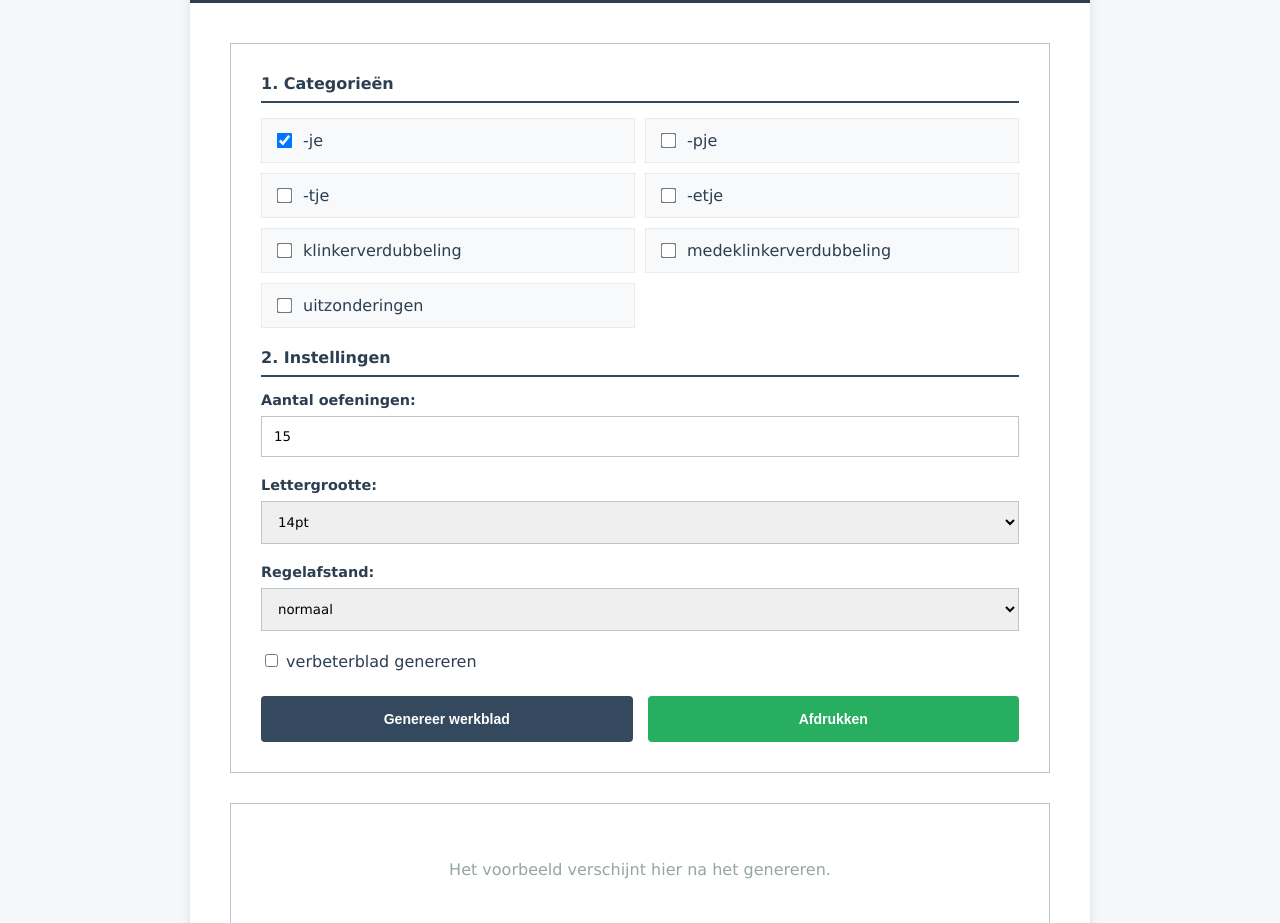
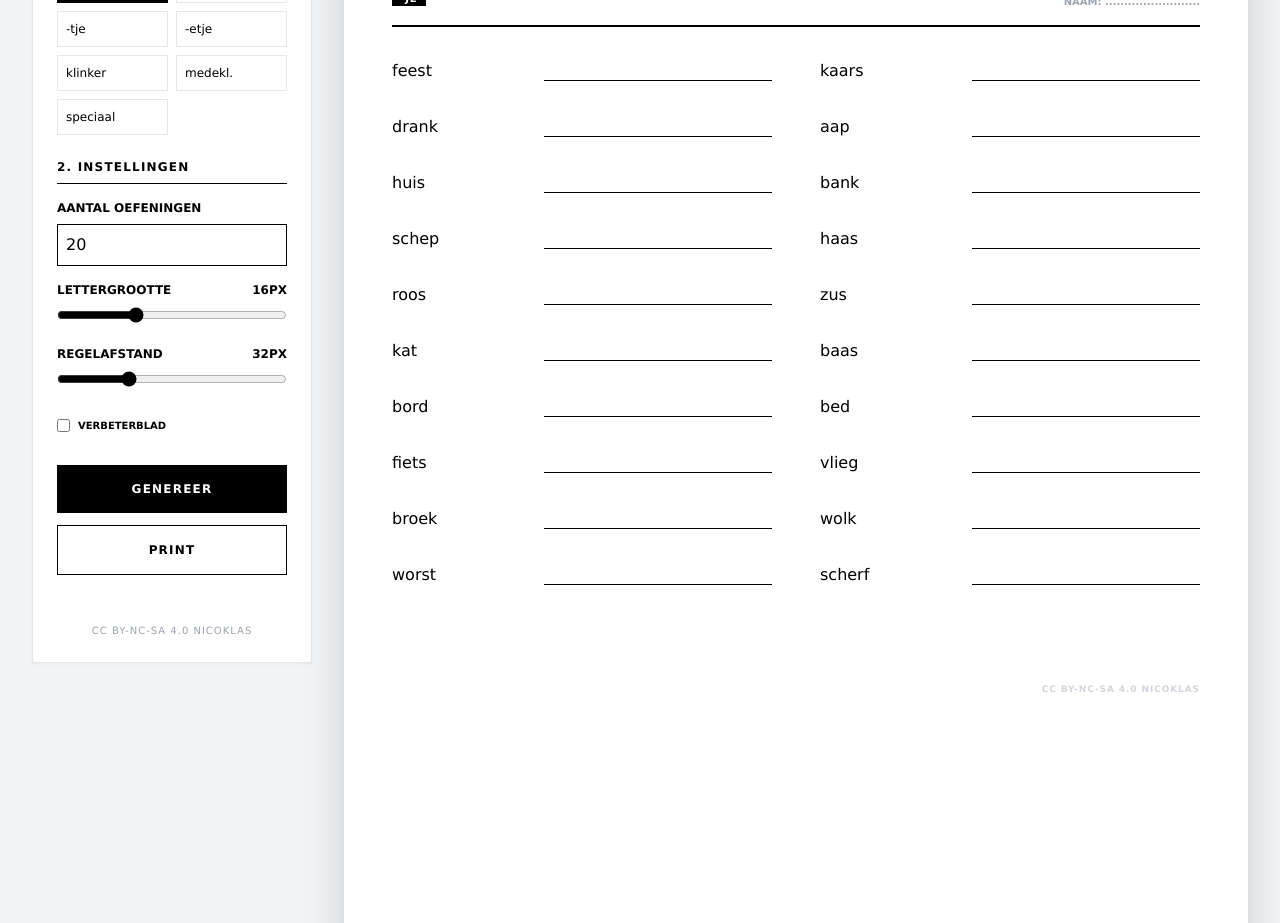
Before and after one commit to nicoklas123/verkleinwoorden-werkbladgenerator, a plain HTML site: page index.html in a window 1280 px wide. Shown: the part 131-1054 px from the top of the page. Drawn offline with nearby package versions, Linux system fonts and the light colour scheme; a web font is replaced by a local one.

Commit message:
Refactor index.html for improved layout and functionality
Updated the title and improved layout with Tailwind CSS classes. Enhanced functionality for generating worksheets and printing.

```diff
--- a/index.html
+++ b/index.html
@@ -3,107 +3,169 @@
 <head>
     <meta charset="UTF-8">
     <meta name="viewport" content="width=device-width, initial-scale=1.0">
-    <title>Verkleinwoorden: werkbladgenerator</title>
+    <title>NicoKlas | Verkleinwoorden Generator</title>
+    <script src="https://cdn.tailwindcss.com"></script>
     <style>
-        body { font-family: Verdana, Arial, sans-serif; margin: 0; padding: 0; background: #f5f7fa; color: #2c3e50; }
-        .container { max-width: 900px; margin: 0 auto; background: white; min-height: 100vh; box-shadow: 0 0 10px rgba(0,0,0,0.1); }
-        .header { background: #34495e; color: white; padding: 25px; text-align: center; border-bottom: 3px solid #2c3e50; }
-        .content { padding: 40px; }
-        .settings-panel { background: #ffffff; padding: 30px; border: 1px solid #bdc3c7; margin-bottom: 30px; }
-        .section-title { font-weight: bold; border-bottom: 2px solid #34495e; margin-bottom: 15px; padding-bottom: 8px; }
+        @import url('https://fonts.cdnfonts.com/css/verdana');
 
-        .checkbox-grid { display: grid; grid-template-columns: 1fr 1fr; gap: 10px; margin-bottom: 20px; }
-        .checkbox-item { display: flex; align-items: center; background: #f8f9fa; padding: 12px; border: 1px solid #e9ecef; cursor: pointer; text-transform: lowercase; }
-        .checkbox-item input { margin-right: 12px; transform: scale(1.2); }
+        :root {
+            --dynamic-spacing: 32px;
+            --dynamic-font-size: 16px;
+        }
 
-        .form-group { margin-bottom: 20px; }
-        .form-group label { display: block; font-weight: bold; margin-bottom: 8px; font-size: 0.9em; }
-        .form-group input, .form-group select { width: 100%; padding: 12px; border: 1px solid #bdc3c7; box-sizing: border-box; font-family: Verdana; }
+        body { font-family: 'Verdana', sans-serif; background-color: #f3f4f6; }
 
-        .button-group { display: flex; gap: 15px; margin-top: 25px; }
-        .btn { flex: 1; padding: 15px; border: none; font-weight: bold; cursor: pointer; color: white; font-size: 14px; border-radius: 4px; transition: 0.2s; }
-        .btn-gen { background: #34495e; }
-        .btn-print { background: #27ae60; }
-        .btn:hover { opacity: 0.9; }
+        .strak-input {
+            border: 1px solid #000;
+            border-radius: 0;
+            padding: 0.5rem;
+            font-family: 'Verdana', sans-serif;
+            width: 100%;
+        }
 
-        .worksheet-preview { border: 1px solid #bdc3c7; padding: 40px; background: white; min-height: 300px; }
-        .ws-header-meta { display: flex; gap: 40px; margin-bottom: 10px; font-weight: normal; justify-content: flex-start; }
-        .ws-title { text-align: center; margin-bottom: 30px; font-size: 1.8em; }
-        .ws-row { display: flex; align-items: center; }
-        .ws-num { min-width: 55px; font-weight: bold; }
-        .ws-word { min-width: 160px; }
-        .ws-arrow { width: 50px; color: #7f8c8d; text-align: center; }
-        .ws-line { flex-grow: 1; border-bottom: 1px solid #000; height: 22px; }
-        .ws-footer { margin-top: 40px; text-align: center; font-size: 10px; color: #95a5a6; }
+        .cat-checkbox { display: none; }
+
+        .cat-label {
+            display: block;
+            border: 1px solid #e5e7eb;
+            padding: 0.5rem;
+            font-size: 0.75rem;
+            text-transform: lowercase;
+            cursor: pointer;
+            transition: all 0.2s;
+        }
+
+        .cat-checkbox:checked + .cat-label {
+            background-color: #000;
+            color: #fff;
+            border-color: #000;
+        }
+
+        .woord-blok {
+            break-inside: avoid;
+            display: flex;
+            align-items: center;
+            justify-content: flex-start;
+            margin-bottom: var(--dynamic-spacing) !important;
+        }
+
+        .ws-word-container {
+            width: 40%;
+            flex-shrink: 0;
+        }
+
+        .ws-line {
+            width: 60%;
+            border-bottom: 1px solid #000;
+            height: 1.2em;
+        }
+
+        #preview-list {
+            font-size: var(--dynamic-font-size);
+            display: grid;
+            grid-template-columns: repeat(2, 1fr);
+            column-gap: 3rem;
+            align-content: start; /* Zorgt dat woorden niet verticaal uitrekken */
+        }
+
+        .page-footer {
+            text-align: right;
+            padding-top: 2rem;
+            font-size: 9px;
+            color: #d1d5db;
+            font-weight: bold;
+            text-transform: uppercase;
+            letter-spacing: 0.1em;
+            width: 100%;
+            margin-top: 2rem; /* Altijd een beetje afstand van de laatste oefening */
+        }
 
         @media print {
-            .settings-panel, .header { display: none !important; }
-            .container { box-shadow: none; width: 100%; max-width: none; }
-            .worksheet-preview { border: none; padding: 0; }
+            .no-print { display: none !important; }
+            body { background: white !important; padding: 0 !important; }
+            .container { max-width: 100% !important; width: 100% !important; margin: 0 !important; }
+            #werkblad-container { box-shadow: none !important; padding: 0 !important; margin: 0 !important; }
+            .paper { border: none !important; box-shadow: none !important; width: 100% !important; padding: 0 !important; }
+            .page-container {
+                padding: 10mm;
+                display: block;
+                min-height: auto !important; /* Voorkomt trekken aan de content */
+            }
+            .page-break { page-break-before: always; }
+            #preview-list {
+                display: grid !important;
+                grid-template-columns: repeat(2, 1fr) !important;
+                align-content: start !important;
+            }
         }
     </style>
 </head>
-<body>
+<body class="p-0 md:p-8">
 
-<div class="container">
-    <div class="header"><h1>📝 Verkleinwoorden: werkbladgenerator</h1></div>
-    <div class="content">
-        <div class="settings-panel">
-            <div class="section-title">1. Categorieën</div>
-            <div class="checkbox-grid">
-                <label class="checkbox-item"><input type="checkbox" class="cat-check" value="je" checked> -je</label>
-                <label class="checkbox-item"><input type="checkbox" class="cat-check" value="pje"> -pje</label>
-                <label class="checkbox-item"><input type="checkbox" class="cat-check" value="tje"> -tje</label>
-                <label class="checkbox-item"><input type="checkbox" class="cat-check" value="etje"> -etje</label>
-                <label class="checkbox-item"><input type="checkbox" class="cat-check" value="klinker"> klinkerverdubbeling</label>
-                <label class="checkbox-item"><input type="checkbox" class="cat-check" value="medeklinker"> medeklinkerverdubbeling</label>
-                <label class="checkbox-item"><input type="checkbox" class="cat-check" value="uitzondering"> uitzonderingen</label>
+<div class="max-w-7xl mx-auto container">
+    <div class="grid grid-cols-1 md:grid-cols-4 gap-8">
+
+        <aside class="no-print space-y-8 order-2 md:order-1">
+            <div class="bg-white p-6 border border-gray-200 shadow-sm">
+                <h2 class="text-xs font-bold uppercase mb-4 text-black tracking-widest border-b border-black pb-2">1. Categorieën</h2>
+                <div class="grid grid-cols-2 gap-2 mb-6">
+                    <label><input type="checkbox" class="cat-check cat-checkbox" value="je" checked><span class="cat-label">-je</span></label>
+                    <label><input type="checkbox" class="cat-check cat-checkbox" value="pje"><span class="cat-label">-pje</span></label>
+                    <label><input type="checkbox" class="cat-check cat-checkbox" value="tje"><span class="cat-label">-tje</span></label>
+                    <label><input type="checkbox" class="cat-check cat-checkbox" value="etje"><span class="cat-label">-etje</span></label>
+                    <label><input type="checkbox" class="cat-check cat-checkbox" value="klinker"><span class="cat-label">klinker</span></label>
+                    <label><input type="checkbox" class="cat-check cat-checkbox" value="medeklinker"><span class="cat-label">medekl.</span></label>
+                    <label><input type="checkbox" class="cat-check cat-checkbox" value="uitzondering" class="col-span-2"><span class="cat-label">speciaal</span></label>
+                </div>
+
+                <h2 class="text-xs font-bold uppercase mb-4 text-black tracking-widest border-b border-black pb-2">2. Instellingen</h2>
+
+                <div class="space-y-4">
+                    <div>
+                        <label class="text-xs font-bold uppercase mb-2 block text-black">Aantal oefeningen</label>
+                        <input type="number" id="num-ex" value="20" min="1" max="100" class="strak-input">
+                    </div>
+                    <div>
+                        <label class="text-xs font-bold uppercase mb-2 block text-black flex justify-between">
+                            Lettergrootte <span id="val-f-size">16px</span>
+                        </label>
+                        <input type="range" id="f-size" min="12" max="24" value="16" class="w-full accent-black">
+                    </div>
+                    <div>
+                        <label class="text-xs font-bold uppercase mb-2 block text-black flex justify-between">
+                            Regelafstand <span id="val-spacing">32px</span>
+                        </label>
+                        <input type="range" id="line-space" min="20" max="60" value="32" class="w-full accent-black">
+                    </div>
+                    <label class="flex items-center gap-2 cursor-pointer pt-2">
+                        <input type="checkbox" id="show-ans" class="accent-black">
+                        <span class="text-[10px] font-bold uppercase">Verbeterblad</span>
+                    </label>
+                </div>
+
+                <div class="flex flex-col gap-3 mt-8">
+                    <button onclick="buildWorksheet()" class="bg-black text-white text-xs font-bold uppercase tracking-widest py-4 hover:bg-gray-800 transition">Genereer</button>
+                    <button onclick="window.print()" class="border border-black text-black text-xs font-bold uppercase tracking-widest py-4 hover:bg-gray-50 transition">Print</button>
+                </div>
+
+                <div class="mt-12 text-[10px] text-gray-400 uppercase tracking-widest text-center">CC BY-NC-SA 4.0 NicoKlas</div>
             </div>
+        </aside>
 
-            <div class="section-title">2. Instellingen</div>
-            <div class="form-group">
-                <label>Aantal oefeningen:</label>
-                <input type="number" id="num-ex" value="15" min="1" max="100">
+        <main id="werkblad-container" class="md:col-span-3 order-1 md:order-2">
+            <div id="paper" class="bg-white shadow-2xl min-h-[29.7cm] p-4 md:p-12 paper">
+                <div id="ws-content">
+                    </div>
             </div>
-            <div class="form-group">
-                <label>Lettergrootte:</label>
-                <select id="f-size">
-                    <option value="12">12pt</option>
-                    <option value="14" selected>14pt</option>
-                    <option value="16">16pt</option>
-                    <option value="18">18pt</option>
-                </select>
-            </div>
-            <div class="form-group">
-                <label>Regelafstand:</label>
-                <select id="line-space">
-                    <option value="10">compact</option>
-                    <option value="20" selected>normaal</option>
-                    <option value="30">ruim</option>
-                    <option value="40">extra ruim</option>
-                </select>
-            </div>
-            <label style="cursor:pointer; display: block; margin-bottom: 10px;">
-                <input type="checkbox" id="show-ans"> verbeterblad genereren
-            </label>
-
-            <div class="button-group">
-                <button class="btn btn-gen" onclick="buildWorksheet()">Genereer werkblad</button>
-                <button class="btn btn-print" onclick="printWorksheet()">Afdrukken</button>
-            </div>
-        </div>
-
-        <div id="ws-display" class="worksheet-preview">
-            <p style="text-align:center; color:#95a5a6;">Het voorbeeld verschijnt hier na het genereren.</p>
-        </div>
+        </main>
     </div>
 </div>
 
 <script>
     const database = {
-        je: ['roos', 'bed', 'licht', 'fles', 'drank', 'plant', 'balk', 'huis', 'bord', 'kaars', 'kast', 'buis', 'laars', 'gerecht', 'scherf', 'vlieg', 'schelp', 'baas', 'haas', 'bos', 'hond', 'kat', 'brief', 'brood', 'beest', 'aap', 'tas', 'zak', 'broek', 'fiets', 'zus', 'bank', 'boekentas', 'schrift', 'vork', 'schep', 'wolk', 'markt', 'feest', 'worst', 'schat', 'muts'],
-        pje: ['raam', 'helm', 'boom', 'lichaam', 'naam', 'scherm', 'duim', 'arm', 'film', 'darm', 'geheim', 'worm', 'vorm', 'riem', 'probleem', 'bezem', 'bodem', 'bloem', 'kraam', 'pluim', 'stroom'],
-        tje: ['tuin', 'tafel', 'stoel', 'trui', 'zaal', 'eekhoorn', 'ijsbeer', 'veulen', 'vuur', 'kikker', 'schaar', 'vlinder', 'banaan', 'bijl', 'kooi', 'vijver', 'zetel', 'haai', 'keel', 'vrouw', 'ei', 'monster', 'toren', 'vinger', 'rij', 'lijn', 'schaal', 'kussen', 'laken', 'zee', 'vogel', 'lepel', 'appel', 'sleutel', 'deur', 'muur', 'schuur', 'knie', 'vloer', 'broer'],
+        je: ['roos', 'bed', 'licht', 'fles', 'drank', 'plant', 'balk', 'huis', 'bord', 'kaars', 'kast', 'buis', 'laars', 'gerecht', 'scherf', 'vlieg', 'schelp', 'baas', 'haas', 'bos', 'hond', 'kat', 'brief', 'brood', 'beest', 'aap', 'tas', 'zak', 'broek', 'fiets', 'zus', 'bank', 'vork', 'schep', 'wolk', 'markt', 'feest', 'worst', 'schat', 'muts'],
+        pje: ['raam', 'helm', 'boom', 'lichaam', 'naam', 'scherm', 'duim', 'arm', 'film', 'darm', 'geheim', 'worm', 'vorm', 'riem', 'bezem', 'bodem', 'bloem', 'kraam', 'pluim', 'stroom'],
+        tje: ['tuin', 'tafel', 'stoel', 'trui', 'zaal', 'eekhoorn', 'ijsbeer', 'veulen', 'vuur', 'kikker', 'schaar', 'vlinder', 'banaan', 'bijl', 'kooi', 'vijver', 'zetel', 'haai', 'keel', 'vrouw', 'ei', 'toren', 'vinger', 'rij', 'lijn', 'schaal', 'kussen', 'laken', 'zee', 'vogel', 'lepel', 'appel', 'sleutel', 'deur', 'muur', 'schuur', 'knie', 'vloer', 'broer'],
         etje: ['slang', 'tekening', 'wandeling', 'gang', 'ding', 'ring', 'tong'],
         klinker: ['foto', 'piano', 'mango', 'panda', 'pyjama', 'paraplu', 'radio', 'euro', 'oma', 'opa', 'gorilla', 'chocola', 'papa', 'mama', 'café', 'sla', 'taxi', 'auto'],
         medeklinker: ['stal', 'kom', 'spin', 'spel', 'man', 'pil', 'ster', 'bel', 'krul', 'kar', 'bom', 'bal', 'kam', 'vlag', 'big', 'snor', 'pop'],
@@ -111,10 +173,7 @@
     };
 
     const solve = {
-        je: w => w + 'je',
-        pje: w => w + 'pje',
-        tje: w => w + 'tje',
-        etje: w => w + 'etje',
+        je: w => w + 'je', pje: w => w + 'pje', tje: w => w + 'tje', etje: w => w + 'etje',
         klinker: w => {
             const low = w.toLowerCase();
             if (low === 'taxi') return "taxietje";
@@ -130,77 +189,84 @@
         }
     };
 
+    let currentSelection = [];
+
+    window.onload = buildWorksheet;
+
     function buildWorksheet() {
-        const selectedCats = Array.from(document.querySelectorAll('.cat-check:checked')).map(c => c.value);
-        if (selectedCats.length === 0) return alert("Selecteer a.u.b. minstens één categorie.");
+        const rawCats = Array.from(document.querySelectorAll('.cat-check:checked')).map(c => c.value);
+        if (rawCats.length === 0) return;
+
+        const catNames = { 'je': '-je', 'pje': '-pje', 'tje': '-tje', 'etje': '-etje', 'klinker': 'klinkers', 'medeklinker': 'medeklinkers', 'uitzondering': 'speciaal' };
+        const label = rawCats.map(c => catNames[c]).join(' • ');
 
         const num = parseInt(document.getElementById('num-ex').value);
-        const fontSize = document.getElementById('f-size').value;
-        const spacing = document.getElementById('line-space').value;
+        let pool = [];
+        rawCats.forEach(cat => database[cat].forEach(word => pool.push({word, cat})));
+        pool.sort(() => Math.random() - 0.5);
+        currentSelection = pool.slice(0, num);
 
-        let pool = [];
-        selectedCats.forEach(cat => {
-            database[cat].forEach(word => pool.push({word, cat}));
-        });
+        renderHTML(label);
+    }
 
-        pool.sort(() => Math.random() - 0.5);
-        const selection = pool.slice(0, num);
+    function renderHTML(catLabel) {
+        const showAns = document.getElementById('show-ans').checked;
+        const footer = `<footer class="page-footer">CC BY-NC-SA 4.0 NicoKlas</footer>`;
 
-        let html = `<div id="printable-area" style="font-size:${fontSize}px">`;
-        html += `<div class="ws-header-meta"><span>Naam: _________________________</span><span>Datum: _____________</span></div>`;
-        html += `<h2 class="ws-title">Verkleinwoorden</h2>`;
+        let html = `
+            <div class="page-container">
+                <header class="flex justify-between items-end border-b-2 border-black pb-4 mb-8">
+                    <div>
+                        <h1 class="text-3xl font-black uppercase tracking-normal">Verkleinwoorden</h1>
+                        <span class="bg-black text-white px-2 py-0.5 text-[10px] uppercase font-bold tracking-widest">${catLabel}</span>
+                    </div>
+                    <div class="text-[10px] font-bold uppercase text-gray-400 text-right">Naam: .........................</div>
+                </header>
+                <div id="preview-list">
+                    ${currentSelection.map(item => `
+                        <div class="woord-blok">
+                            <div class="ws-word-container">${item.word}</div>
+                            <div class="ws-line"></div>
+                        </div>
+                    `).join('')}
+                </div>
+                ${footer}
+            </div>
+        `;
 
-        selection.forEach((item, index) => {
+        if (showAns) {
             html += `
-                <div class="ws-row" style="margin-bottom:${spacing}px">
-                    <span class="ws-num">${index + 1}.</span>
-                    <span class="ws-word">${item.word}</span>
-                    <span class="ws-arrow">→</span>
-                    <div class="ws-line"></div>
-                </div>`;
-        });
-
-        if (document.getElementById('show-ans').checked) {
-            html += `<div style="page-break-before:always; margin-top:50px; border-top: 2px dashed #34495e; padding-top:20px;">`;
-            html += `<h3>Verbeterblad</h3><div style="display:grid; grid-template-columns: 1fr 1fr; gap:10px;">`;
-            selection.forEach((item, index) => {
-                html += `<div>${index + 1}. ${item.word} &rarr; <b>${solve[item.cat](item.word)}</b></div>`;
-            });
-            html += `</div></div>`;
+                <div class="page-container page-break">
+                    <header class="flex justify-between items-end border-b-2 border-black pb-4 mb-8">
+                        <div>
+                            <h1 class="text-3xl font-black uppercase tracking-normal">Verbeterblad</h1>
+                            <span class="bg-black text-white px-2 py-0.5 text-[10px] uppercase font-bold tracking-widest">${catLabel}</span>
+                        </div>
+                    </header>
+                    <div class="grid grid-cols-2 gap-x-8 gap-y-2 text-sm italic">
+                        ${currentSelection.map(item => `<div>${item.word} &rarr; <b>${solve[item.cat](item.word)}</b></div>`).join('')}
+                    </div>
+                    ${footer}
+                </div>
+            `;
         }
 
-        html += `<div class="ws-footer">CC BY-NC-SA 4.0 NicoKlas</div></div>`;
-        document.getElementById('ws-display').innerHTML = html;
+        document.getElementById('ws-content').innerHTML = html;
     }
 
-    function printWorksheet() {
-        const content = document.getElementById('ws-display').innerHTML;
-        if (content.includes("na het genereren")) return alert("Genereer eerst een werkblad.");
+    document.getElementById('f-size').addEventListener('input', (e) => {
+        const val = e.target.value + 'px';
+        document.getElementById('val-f-size').innerText = val;
+        document.documentElement.style.setProperty('--dynamic-font-size', val);
+    });
 
-        const printWin = window.open('', '', 'width=900,height=800');
-        const originalStyles = document.querySelector('style').innerHTML;
+    document.getElementById('line-space').addEventListener('input', (e) => {
+        const val = e.target.value + 'px';
+        document.getElementById('val-spacing').innerText = val;
+        document.documentElement.style.setProperty('--dynamic-spacing', val);
+    });
 
-        printWin.document.write(`
-            <html>
-                <head>
-                    <title>Afdrukken: Verkleinwoorden</title>
-                    <style>
-                        ${originalStyles}
-                        body { background: white; padding: 40px; }
-                        .worksheet-preview { border: none; }
-                    </style>
-                </head>
-                <body>${content}</body>
-            </html>
-        `);
-        printWin.document.close();
-
-        setTimeout(() => {
-            printWin.focus();
-            printWin.print();
-            printWin.close();
-        }, 500);
-    }
+    document.getElementById('show-ans').addEventListener('change', buildWorksheet);
 </script>
 </body>
 </html>
```
